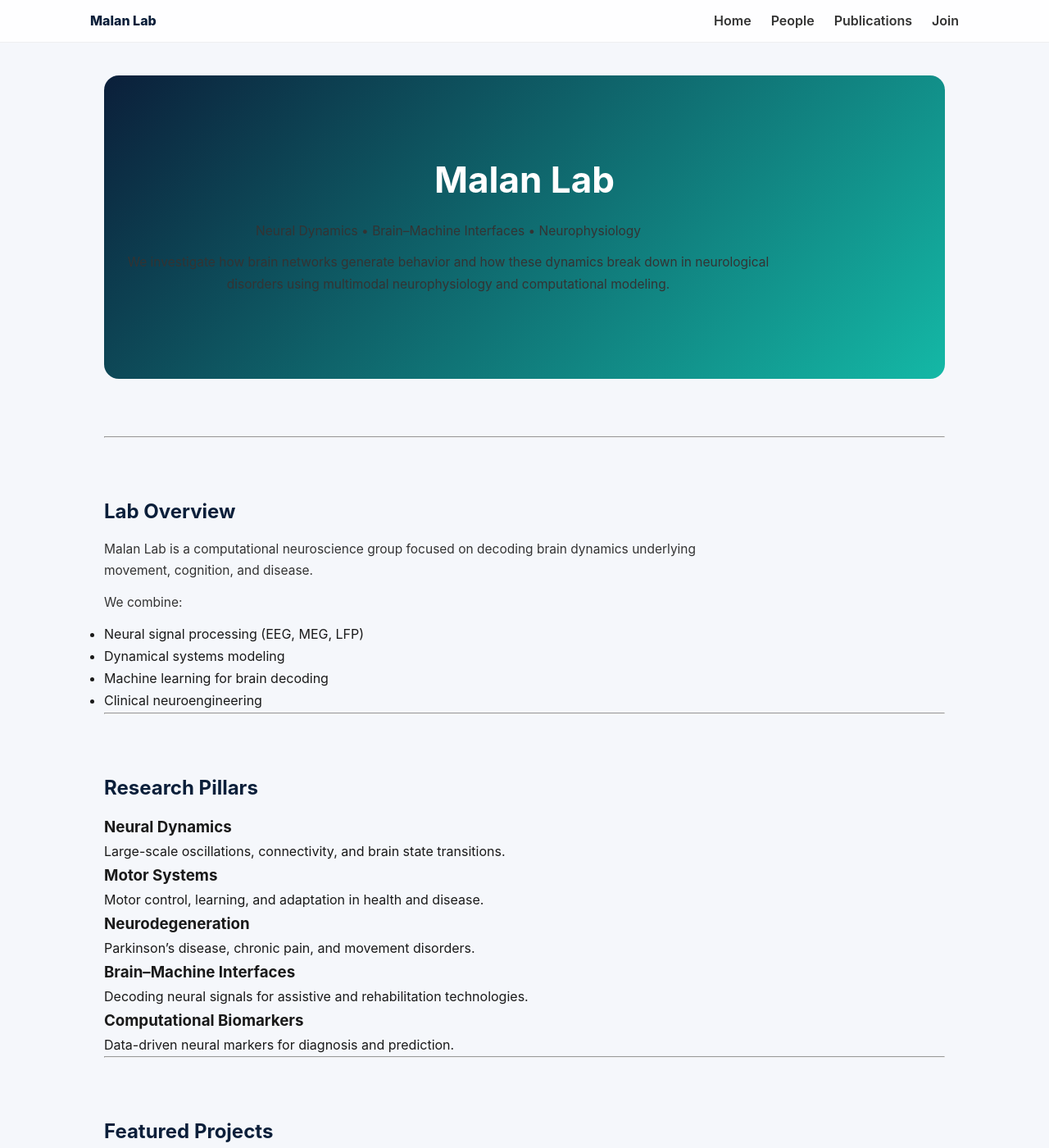
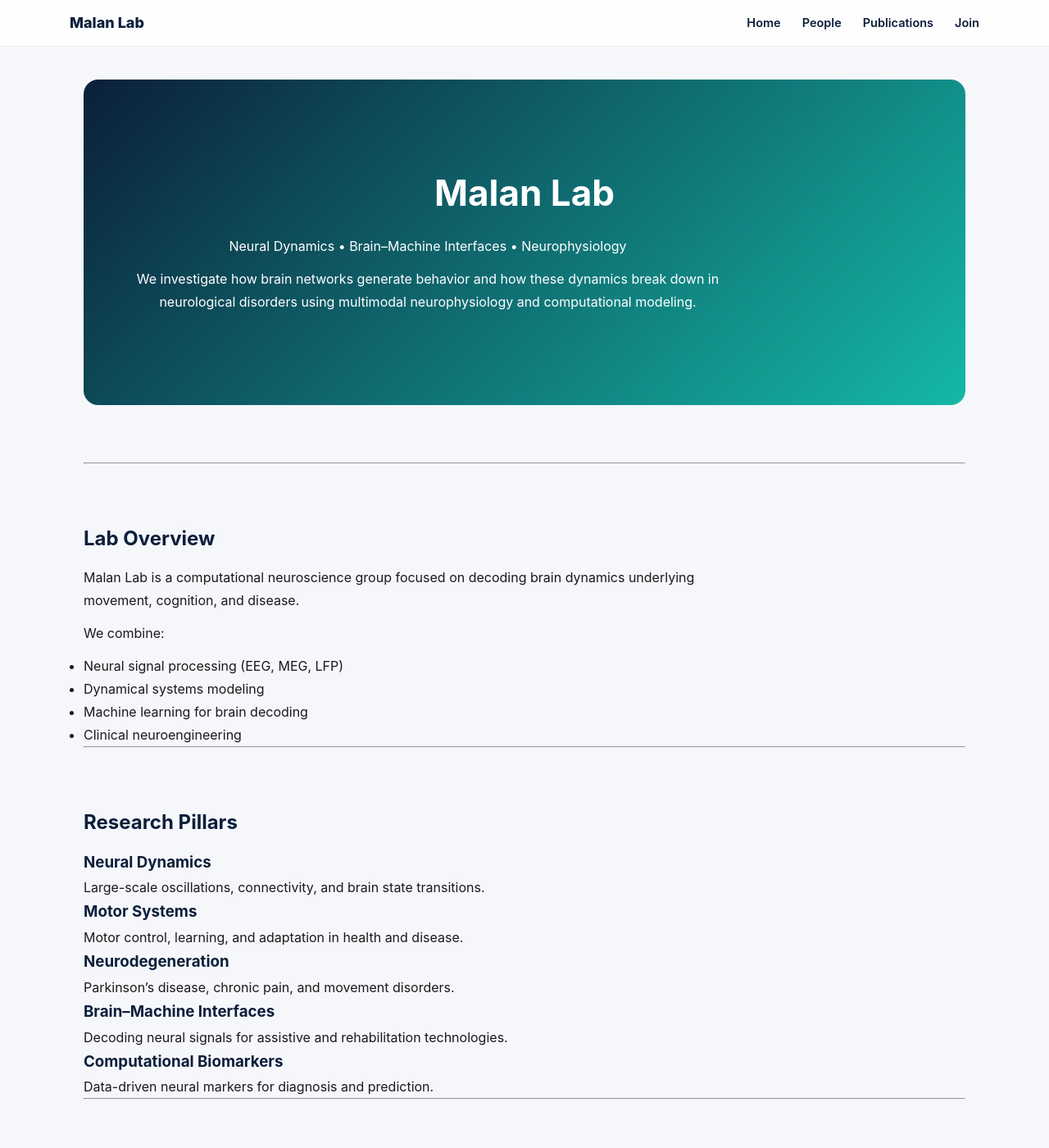
Before and after one commit to malanlab/malanlab.github.io, a Jekyll site: the page built from index.md, in a window 1280 px wide and 1400 px high. Shown: the whole window at 82% size. Built offline with Jekyll 4.4.1, drawn with Linux system fonts in a browser that asks for light colours.

Commit message:
Update style.css

```diff
--- a/assets/style.css
+++ b/assets/style.css
@@ -1,25 +1,15 @@
+
 /* =========================
-   RESET (CRITICAL)
+   RESET (INSTITUTE SAFE)
 ========================= */
 
 * {
   margin: 0;
   padding: 0;
   box-sizing: border-box;
-
-  /* smoother rendering */
   -webkit-font-smoothing: antialiased;
   -moz-osx-font-smoothing: grayscale;
 }
-
-html, body {
-  margin: 0;
-  padding: 0;
-}
-
-/* =========================
-   DESIGN TOKENS
-========================= */
 
 :root {
   --primary: #0b1f3a;
@@ -29,7 +19,6 @@
   --text: #1a1a1a;
   --muted: #64748b;
 
-  /* spacing system (WAS MISSING → FIXED) */
   --space-1: 6px;
   --space-2: 12px;
   --space-3: 20px;
@@ -37,37 +26,24 @@
   --space-5: 70px;
 }
 
-/* selection */
+/* =========================
+   BASE SYSTEM
+========================= */
+
+body {
+  font-family: "Inter", "Segoe UI", Roboto, Arial;
+  background: var(--bg);
+  color: var(--text);
+  line-height: 1.75;
+}
+
 ::selection {
   background: var(--accent);
   color: white;
 }
 
 /* =========================
-   BASE
-========================= */
-
-body {
-  font-family: "Inter", "Segoe UI", Roboto, Arial, sans-serif;
-  background: var(--bg);
-  color: var(--text);
-  line-height: 1.7;
-}
-
-/* FIX: prevent unwanted spacing drift */
-h1, h2, h3, p {
-  margin-top: 0;
-}
-
-p {
-  margin-bottom: var(--space-2);
-  max-width: 800px;
-  font-size: 15.5px;
-  color: #333;
-}
-
-/* =========================
-   TYPOGRAPHY
+   TYPOGRAPHY SYSTEM
 ========================= */
 
 h1 {
@@ -80,6 +56,15 @@
   font-size: 24px;
   margin: var(--space-5) 0 var(--space-2);
   color: var(--primary);
+}
+
+h3 {
+  color: var(--primary);
+}
+
+p {
+  margin-bottom: var(--space-2);
+  max-width: 800px;
 }
 
 /* =========================
@@ -97,7 +82,7 @@
 }
 
 /* =========================
-   LAYOUT SYSTEM
+   LAYOUT ENGINE (CORE)
 ========================= */
 
 .page {
@@ -105,66 +90,65 @@
 }
 
 .container {
-  max-width: 1050px;
+  max-width: 1100px;
   margin: 0 auto;
   padding: 0 var(--space-2);
 }
 
+section {
+  margin-bottom: var(--space-5);
+}
+
 /* =========================
-   NAVBAR
+   NAVBAR (INSTITUTE STYLE)
 ========================= */
 
 .navbar {
   position: sticky;
   top: 0;
   background: rgba(255,255,255,0.85);
-  backdrop-filter: blur(14px);
+  backdrop-filter: blur(16px);
   border-bottom: 1px solid rgba(0,0,0,0.06);
   z-index: 1000;
 }
 
 .nav-container {
-  max-width: 1100px;
+  max-width: 1150px;
   margin: auto;
   display: flex;
   justify-content: space-between;
-  align-items: center; /* FIXED */
+  align-items: center;
   padding: var(--space-2) var(--space-3);
 }
 
 .logo {
   font-weight: 800;
+  font-size: 18px;
   color: var(--primary);
 }
 
 .nav-links {
   display: flex;
-  gap: 24px;
+  gap: 26px;
 }
 
 .nav-links a {
   font-weight: 600;
-  color: #333;
-  position: relative;
-}
-
-.nav-links a:hover {
-  color: var(--primary);
+  font-size: 14.5px;
 }
 
 /* =========================
-   GRID SYSTEM
+   GRID SYSTEM (RESEARCH ENGINE)
 ========================= */
 
 .grid {
   display: grid;
   grid-template-columns: repeat(auto-fit, minmax(260px, 1fr));
   gap: var(--space-3);
-  margin-top: var(--space-3);
 }
 
 /* =========================
-   CARDS
+   CARDS (PUBLICATION STYLE)
 ========================= */
 
 .card {
@@ -172,8 +156,8 @@
   padding: var(--space-3);
   border-radius: 14px;
   border-left: 4px solid var(--primary);
-  box-shadow: 0 8px 24px rgba(0,0,0,0.06);
-  transition: 0.2s;
+  box-shadow: 0 10px 30px rgba(0,0,0,0.06);
+  transition: 0.2s ease;
 }
 
 .card:hover {
@@ -181,13 +165,13 @@
 }
 
 /* =========================
-   HERO
+   HERO (INSTITUTE GRADE)
 ========================= */
 
 .hero {
   background: linear-gradient(135deg, var(--primary), var(--accent));
   color: white;
-  padding: 90px 20px;
+  padding: 100px 20px;
   border-radius: 18px;
   text-align: center;
   margin-bottom: var(--space-5);
```
